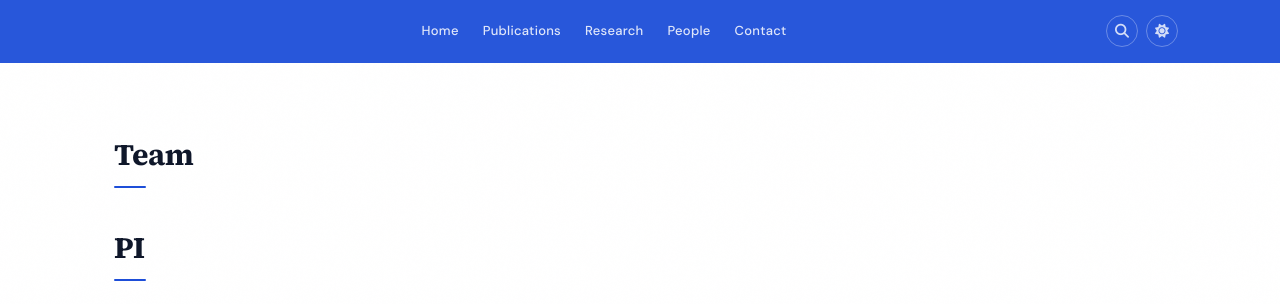
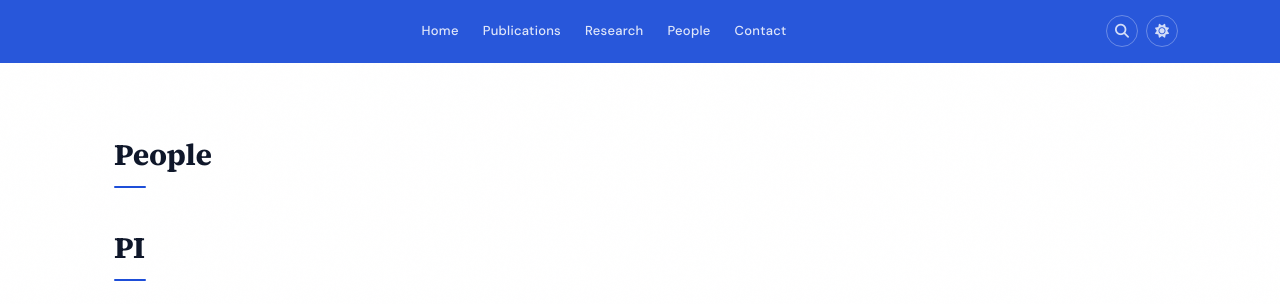
Before and after one commit to knudentpharmacology-web/knudentpharmacology-web.github.io, a Jekyll site: the page built from _pages/team.md, in a window 1280 px wide. Shown: the top 304 px of the page. Built offline with Jekyll 4.4.1, drawn with Linux system fonts in a browser that asks for light colours; a style sheet for code colours, icons or effects is not loaded.

Commit message:
Update team.md

```diff
--- a/_pages/team.md
+++ b/_pages/team.md
@@ -1,11 +1,11 @@
 ---
 title: "People"
-layout: default
+layout: gridlay
 sitemap: false
 permalink: /people/
 ---
 
-## Team
+## People
 
 ## PI
 
```
